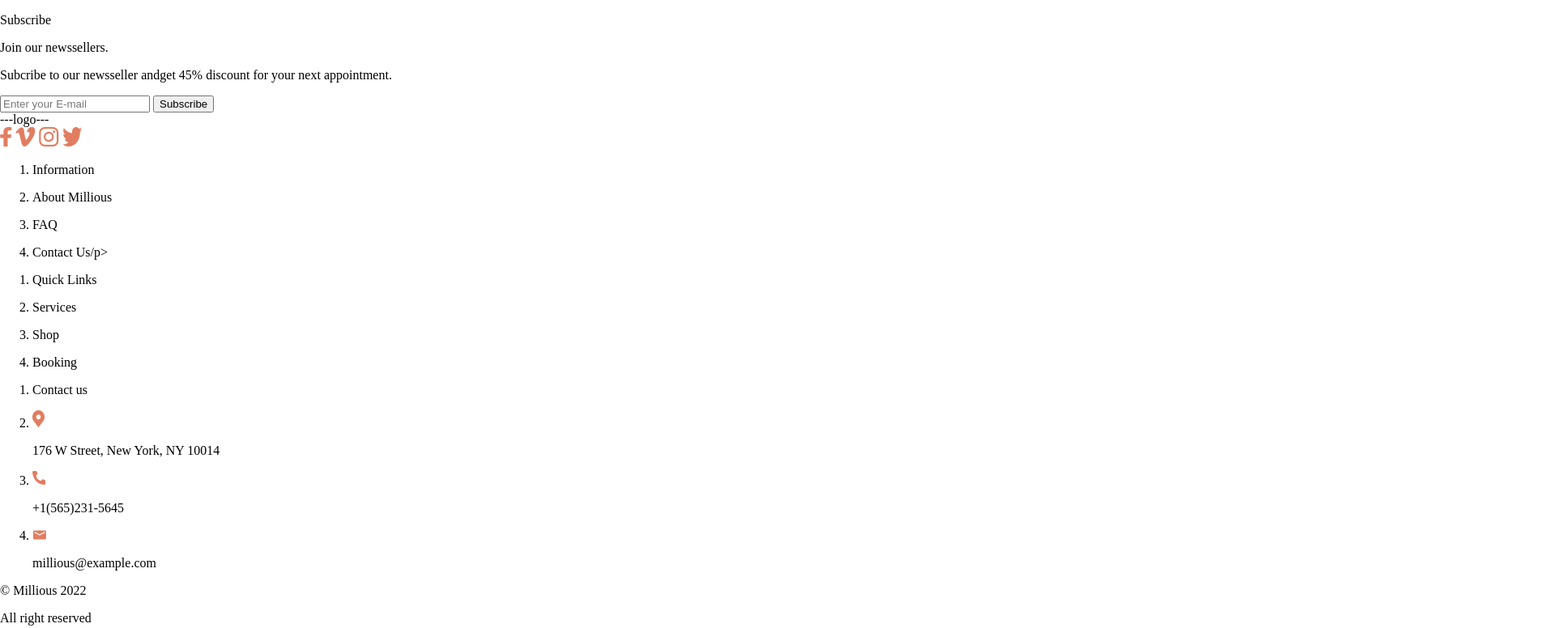
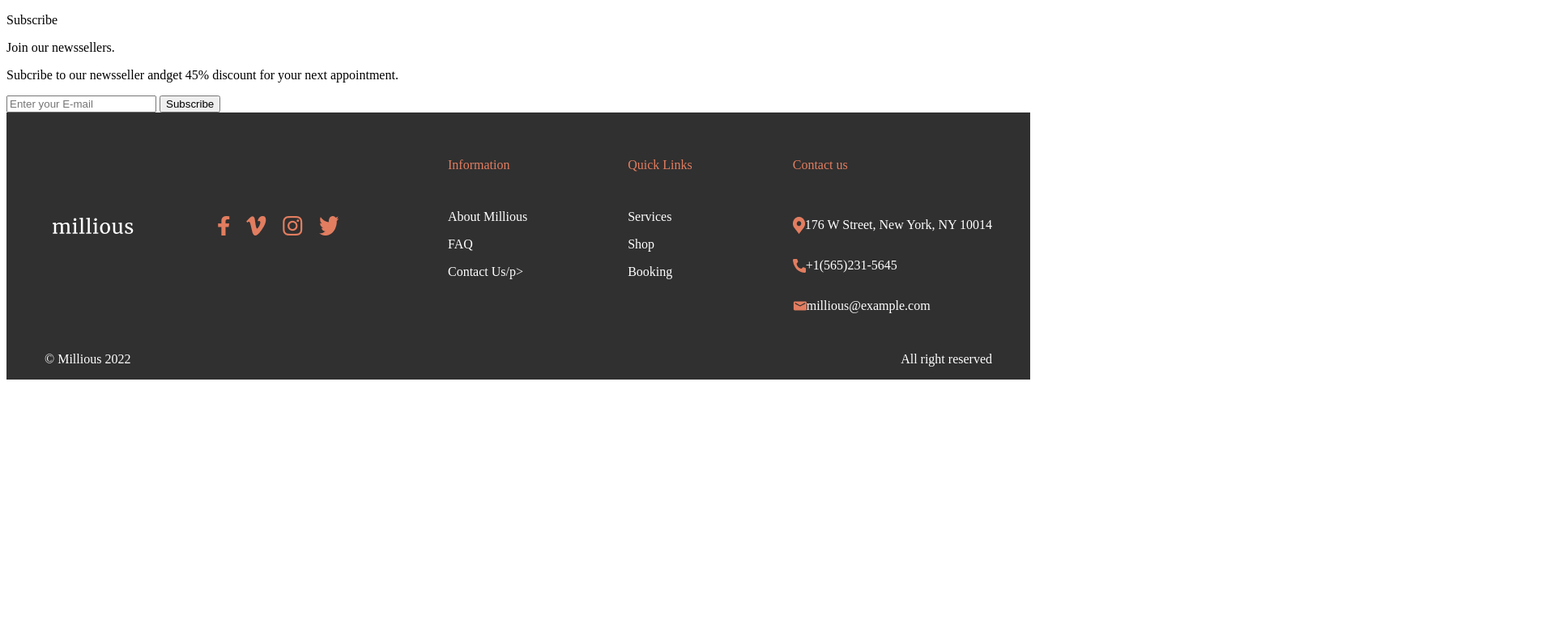
Before and after one commit to OxCart00/laboratorio-2, a plain HTML site: page index.html in a window 1280 px wide. Shown: the whole page at 81% size, 1920 px wide, since content can reach past the window. Drawn offline with Linux system fonts and the light colour scheme.

Commit message:
footer styles

```diff
--- /dev/null
+++ b/estilos/_footer.scss
@@ -0,0 +1,37 @@
+footer{
+  background-color: #303030;
+  color: white;;
+
+   li{
+    list-style: none;
+   }
+}
+
+.footer_Principal_Texto{
+  color: #E27D60;
+  margin: .625rem 0;
+  padding: 1.875rem 0;
+}
+
+.footer_container{
+  display: flex;
+  justify-content: space-between;
+  margin:0 auto;
+  width: 73.125rem;
+  .icon_social{
+    display: flex;
+    align-items: center;
+  }
+    img{
+      margin: .625rem;
+    }
+}
+
+.icon_flex{
+  display: flex;
+  align-items: center;
+  justify-content: flex-start;
+ img{
+    margin: .625rem 0px;
+  }
+}
--- a/index.html
+++ b/index.html
@@ -26,9 +26,12 @@
   </section>
   <footer>
 
-    ---logo---
+    <section class="footer_container">
+      <div class="icon_social">
+        <img src="images/Logo2.png" alt="">
+      </div>
 
-    <div>
+      <div class="icon_social">
         <img src="images/facebook.png" alt="">
         <img src="images/Vector.png" alt="">
         <img src="images/instagram.png" alt="">
@@ -37,7 +40,7 @@
 
       <ol>
         <li>
-        <p>Information</p>
+          <p class="footer_Principal_Texto">Information</p>
         </li>
         <li>
           <p>About Millious</p>
@@ -52,7 +55,7 @@
 
       <ol>
         <li>
-        <p>Quick Links</p>
+          <p class="footer_Principal_Texto">Quick Links</p>
         </li>
         <li>
           <p>Services</p>
@@ -67,24 +70,30 @@
 
       <ol>
         <li>
-        <p>Contact us</p>
+          <p class="footer_Principal_Texto">Contact us</p>
         </li>
-      <li>
+        <li class="icon_flex">
           <img src="images/ubication.png" alt="">
           <p>176 W Street, New York,
             NY 10014</p>
         </li>
-      <li>
+        <li class="icon_flex">
           <img src="images/phone.png" alt="">
           <p>+1(565)231-5645</p>
         </li>
-      <li>
+        <li class="icon_flex">
           <img src="images/email.png" alt="">
           <p>millious@example.com</p>
         </li>
       </ol>
+
+    </section>
+
+    <div class="footer_container">
       <p>© Millious 2022 </p>
       <p>All right reserved</p>
+    </div>
+
   </footer>
 </body>
 
```
Also changed, not shown: estilos/estilos.css, images/Logo2.png (added), 2 other files. Lines whose indentation alone changed are shown as unchanged.
